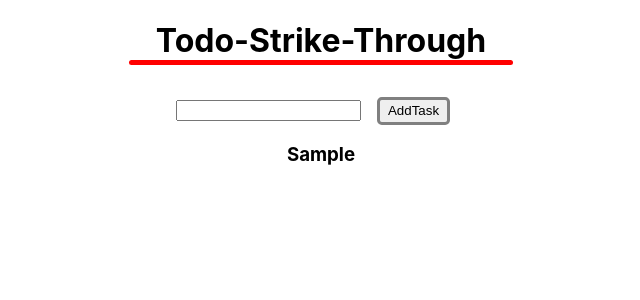
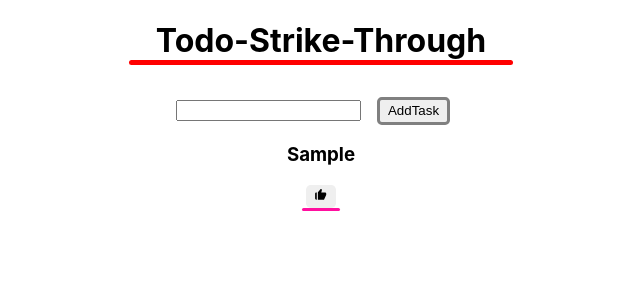
Before and after one commit to SanjuXepiar/react-practice1, a React (Create React App) app: page /strikeThrough in a window 1280 px wide. Both pictures are taken after typing "Sample" into the empty fields and a click on the button "AddTask". Shown: the top 300 px of the page, without its empty margins (319-959 px from the left). Built offline with nearby package versions, Linux system fonts and the light colour scheme.

Commit message:
like button
updated todo with like button

```diff
--- a/src/Todo-StrikeThrough/Todo.js
+++ b/src/Todo-StrikeThrough/Todo.js
@@ -1,9 +1,9 @@
 import React from "react";
+import { BiSolidLike } from "react-icons/bi";
 import { useState } from "react";
 const Todo = () => {
   const [todo, setTodo] = useState([]);
   const [input, setInput] = useState("");
-  //   const [strike, setStrike] = useState(false);
   const handleInput = (e) => {
     setInput(e.target.value);
   };
@@ -12,6 +12,7 @@ const Todo = () => {
       taskName: input,
       id: Math.random(),
       strike: false,
+      like: false,
     };
     setTodo([newTask, ...todo]);
     setInput("");
@@ -21,11 +22,19 @@ const Todo = () => {
       if (item.id === task.id) {
         return { ...task, strike: !task.strike };
       }
-      //   console.log(item);
-      //   console.log(item.strike);
       return item;
     });
     setTodo(updatedTodo);
+  };
+  const handleLike = (task) => {
+    const likeUpdate = todo.map((item) => {
+      if (task.id === item.id) {
+        return { ...task, like: !task.like };
+      }
+      return item;
+    });
+    setTodo(likeUpdate);
+    console.log(task);
   };
   //
   return (
@@ -57,6 +66,26 @@ const Todo = () => {
               >
                 {task.taskName}
               </h3>
+              <button
+                style={{
+                  border: "none",
+                  color: task.like && "blue",
+                  cursor: "pointer",
+                  //   fontWeight: "500",
+                }}
+                onClick={() => handleLike(task)}
+              >
+                <BiSolidLike />
+              </button>
+              <div
+                style={{
+                  height: ".2rem",
+                  width: "3vw",
+                  margin: "auto",
+                  borderRadius: "5rem",
+                  background: "#ff0f9f",
+                }}
+              ></div>
             </div>
           );
         })}
```
